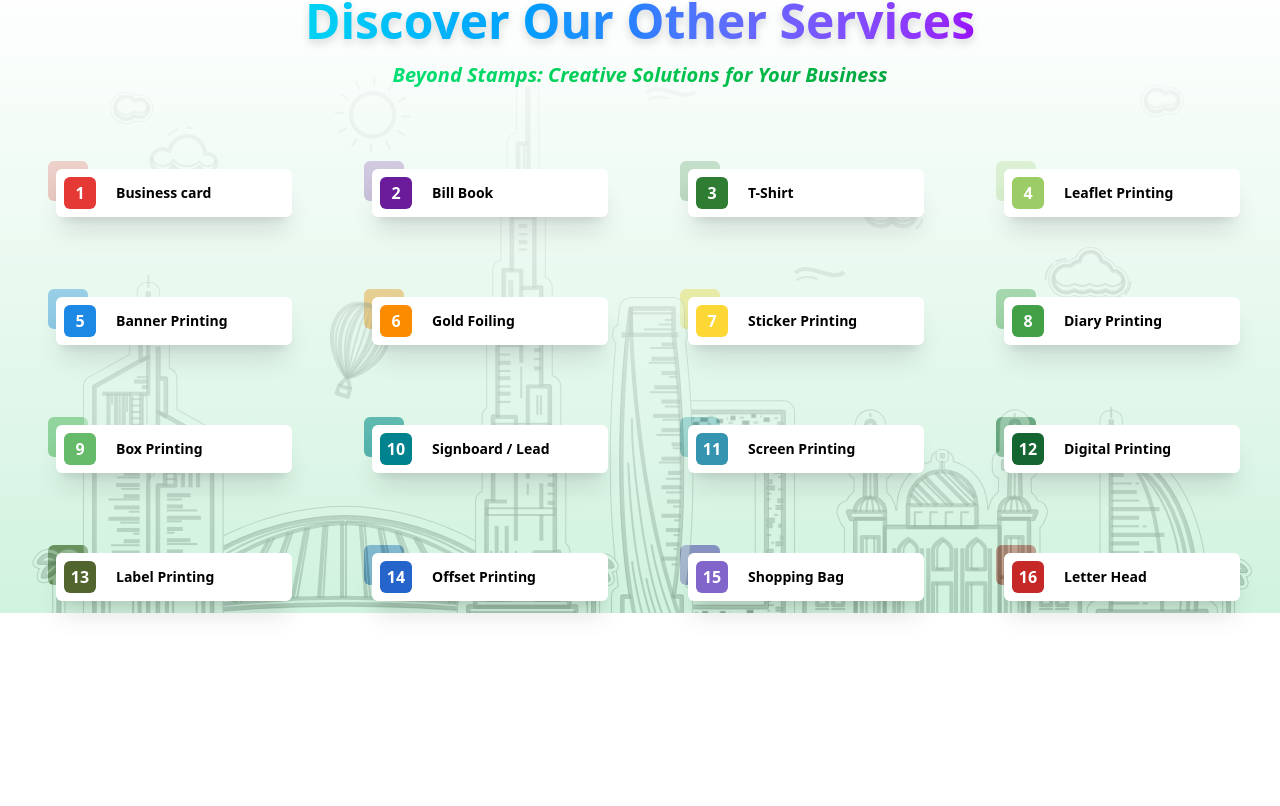
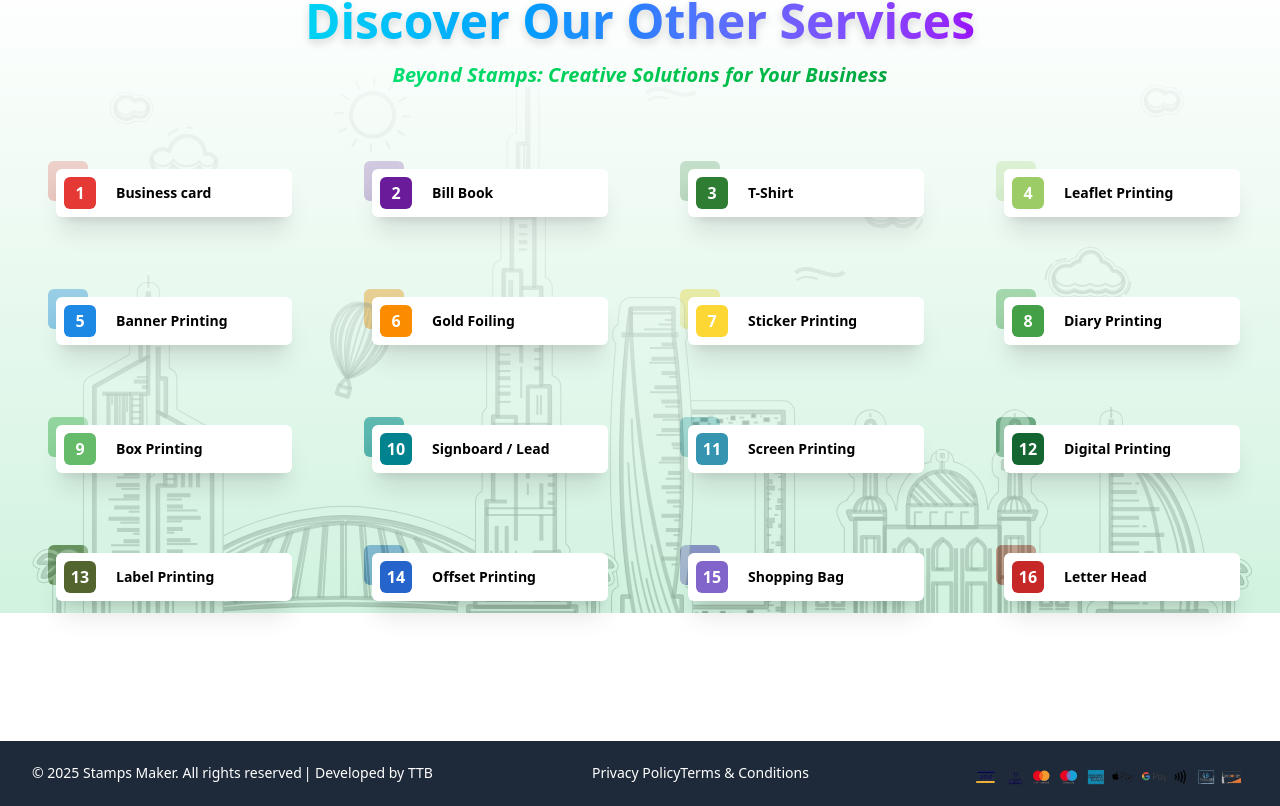
Before and after one commit to techtobit/stamps, a Next.js app: page / in a window 1280 px wide. Shown: the part 1759-2565 px from the top of the page. Before the commit the page ends 2500 px from the top, so only its background shows below. Built offline with nearby package versions, Linux system fonts and the light colour scheme.

Commit message:
footer added

```diff
--- a/app/page.js
+++ b/app/page.js
@@ -178,9 +178,22 @@ export default function Home() {
         </div>
       </main>
 
-      <main className="w-full max-h-max bg-white py-16 flex flex-col items-center gap-8">
+      <main className="w-full max-h-max bg-white py-16 flex flex-col justify-between items-center gap-8">
 
       </main>
+      <footer className="w-full bg-gray-800 text-white flex items-center justify-between px-8 flex-wrap">
+        <div className="flex">
+          <p className="text-sm">&copy; {new Date().getFullYear()} Stamps Maker. All rights reserved </p>
+          <p className="text-sm pl-[2px]">| Developed by <a href='ashrafuddin.vercel.app'>TTB</a> </p>
+        </div>
+        <div className="flex">
+          <a href="/privacy_policy.html" className="text-sm hover:underline">Privacy Policy</a>
+          <a href="/terms_and_conditions.html" className="text-sm hover:underline">Terms & Conditions</a>
+        </div>
+        <div className="w-70">
+          <img src="payment_methods.png" alt="TTB Logo" className="w-auto h-auto mt-2" />
+        </div>
+      </footer>
     </>
   );
 }
```
Also changed, not shown: public/payment_methods.png (added).
